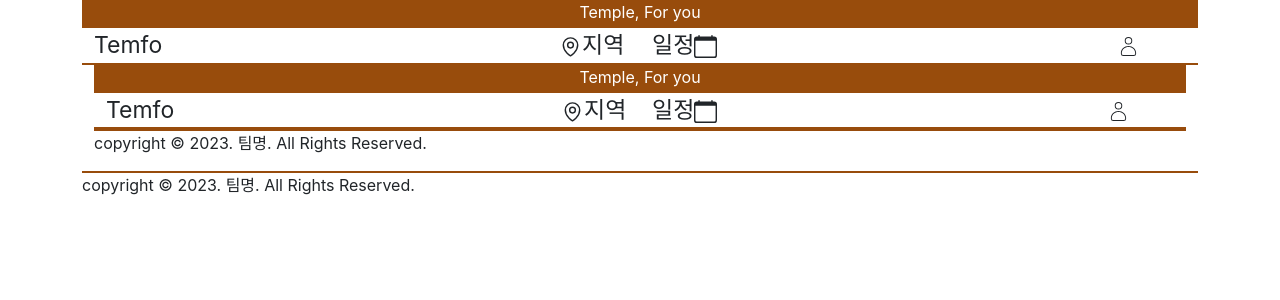
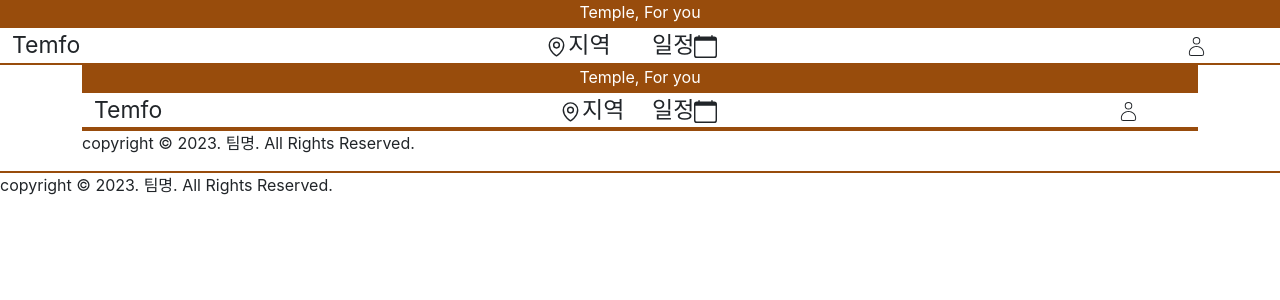
Before and after one commit to jiyoung-B/teamproject-templestay, a Next.js app: page /layout/Layout in a window 1280 px wide. Shown: the top 300 px of the page. Built offline with nearby package versions, Linux system fonts and the light colour scheme.

Commit message:
헤더, 푸터 수정

```diff
--- a/pages/layout/Layout.js
+++ b/pages/layout/Layout.js
@@ -5,10 +5,10 @@ import ToIntro from "./ToIntro";
 
 const Layout =({children}) =>{
     return(
-        <div className="container" id="wrapper">
+        <div id="wrapper">
             <ToIntro />
             <Nav />
-            <main>{children}</main>
+            <main className="container">{children}</main>
             <Footer />
         </div>
     )
```
